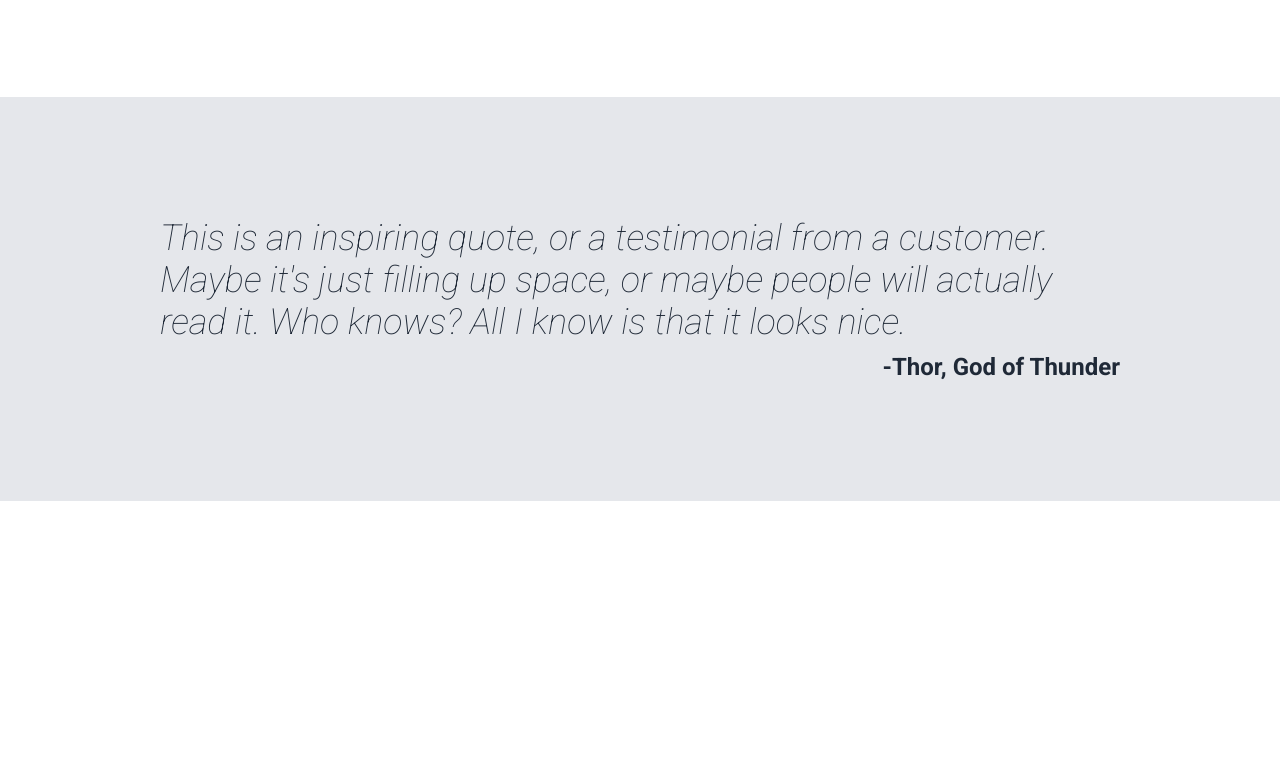
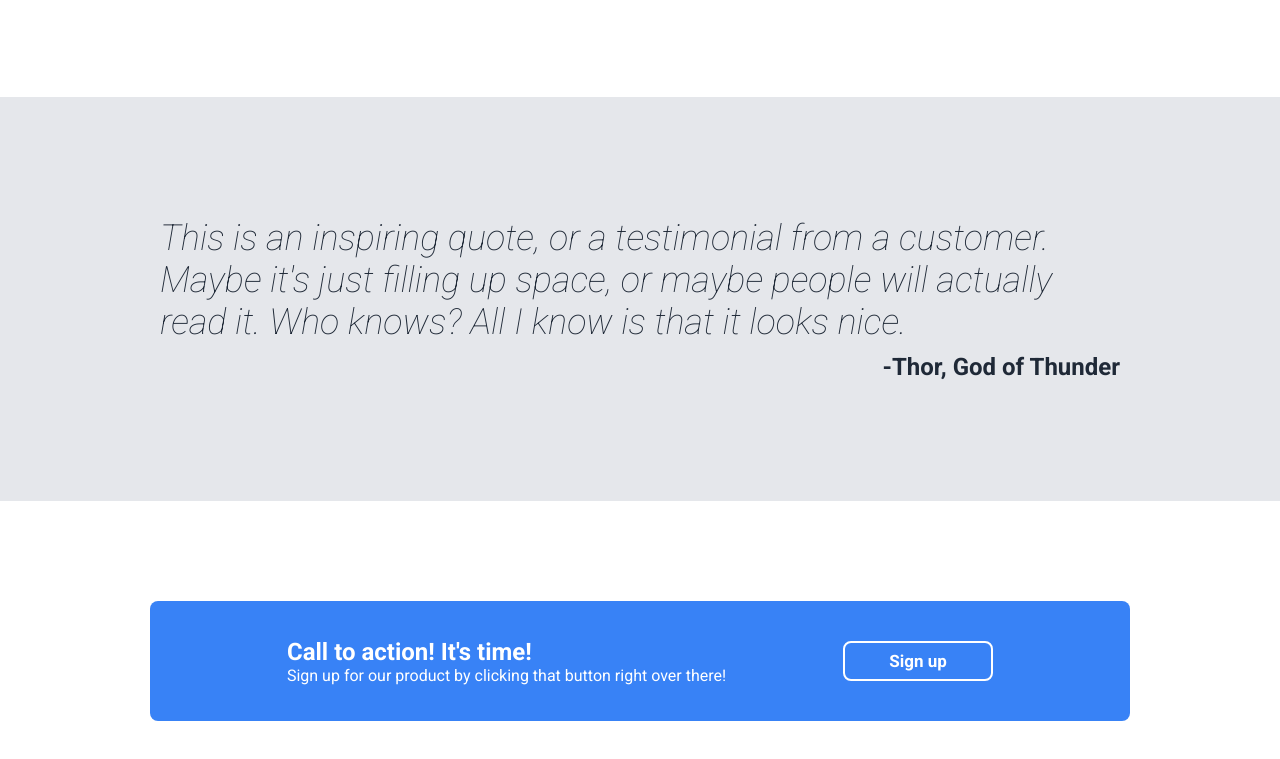
Before and after one commit to CorruptDino/Landing-Page-TOD, a plain HTML site: page index.html in a window 1280 px wide. Shown: the part 946-1705 px from the top of the page. Before the commit the page ends 1497 px from the top, so only its background shows below. Drawn offline with Linux system fonts and the light colour scheme.

Commit message:
Add Sign up box

```diff
--- a/index.html
+++ b/index.html
@@ -56,12 +56,19 @@
     <div class="quote">
         <div class="text">This is an inspiring quote, or a testimonial from a customer. Maybe it's just filling up space, or maybe people will actually read it. Who knows? All I know is that it looks nice.</div>
         <div class="author">-Thor, God of Thunder</div>
+    </div>
+</div>
+
+    <div class="infobox">
+        <div id="text">
+        <div class="textbold">Call to action! It's time!</div>
+        <div class="text">Sign up for our product by clicking that button right over there!</div>
+        </div>
+        <button class=signup>Sign up</button>
 
 
 
-    </div>
+
 </div>
-
-
 </body>
 </html>
--- a/style.css
+++ b/style.css
@@ -168,3 +168,38 @@ body {
     justify-content: flex-end;
     margin-top: 10px;
 }
+
+.infobox {
+    display: flex;
+    justify-content: space-evenly;
+    align-items: center;
+    background-color: #3882f6;
+    padding: 20px;
+    margin: 100px 150px;
+    border-radius: 8px;
+    height: 80px;
+}
+
+.infobox #text {
+    display: flex;
+    flex-direction: column;
+    color: white;
+}
+
+.infobox .textbold {
+    font-size: 24px;
+    font-weight: bold;
+    color: white;
+}
+
+.infobox button {
+    width: 150px;
+    height: 40px;
+    border-radius: 8px;
+    border: solid;
+    border-width: 2px;
+    font-size: 17px;
+    color: white;
+    background-color: #3882f6;
+    font-weight: bold;
+}
```
